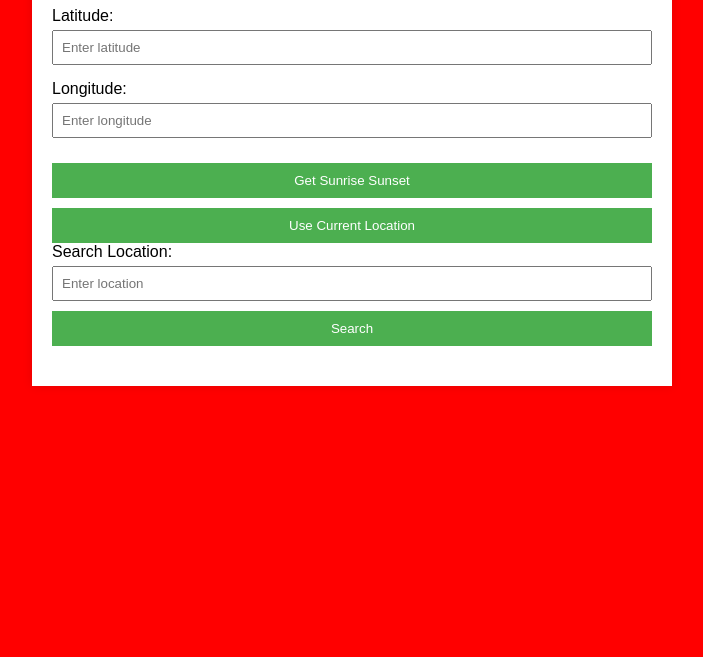
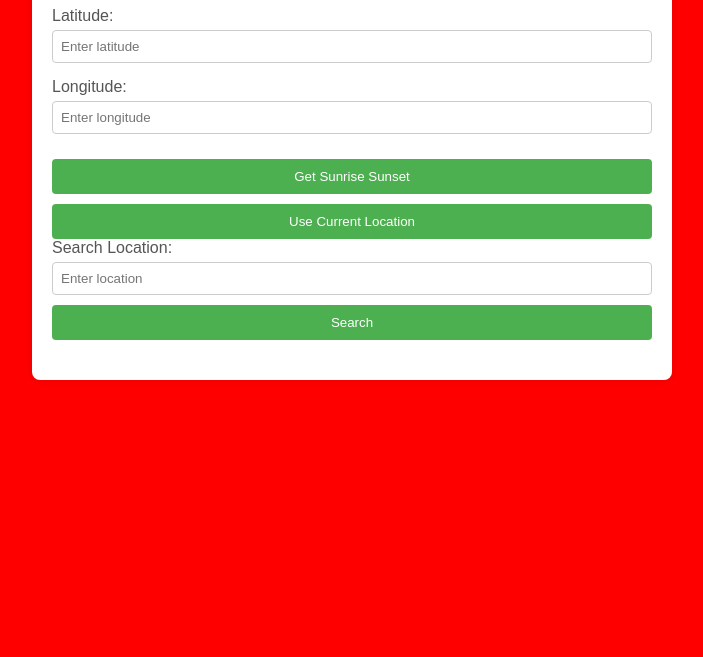
Before and after one commit to AaruAgrawal/ITMD541-Lab4, a plain HTML site: page index.html in a window 1280 px wide. Shown: the part 143-800 px from the top of the page, without its empty margins (288-991 px from the left). Drawn offline with Linux system fonts and the light colour scheme.

Commit message:
Update styles.css

```diff
--- a/styles.css
+++ b/styles.css
@@ -1,3 +1,62 @@
+body {
+  font-family: 'Arial', sans-serif;
+  background-color: #f2f2f2;
+  margin: 0;
+  padding: 0;
+}
+
+.container {
+  max-width: 600px;
+  margin: 50px auto;
+  padding: 20px;
+  background-color: #fff;
+  box-shadow: 0 0 20px rgba(0, 0, 0, 0.1);
+  border-radius: 8px;
+}
+
+h1 {
+  text-align: center;
+  color: #333;
+}
+
+div {
+  margin-bottom: 15px;
+}
+
+label {
+  display: block;
+  margin-bottom: 8px;
+  color: #555;
+}
+
+input {
+  width: 100%;
+  padding: 10px;
+  box-sizing: border-box;
+  border: 1px solid #ccc;
+  border-radius: 4px;
+}
+
+button {
+  background-color: #4caf50;
+  color: white;
+  padding: 12px;
+  border: none;
+  cursor: pointer;
+  width: 100%;
+  margin-top: 15px;
+  border-radius: 4px;
+  transition: background-color 0.3s;
+}
+
+button:hover {
+  background-color: #45a049;
+}
+
+#result {
+  margin-top: 20px;
+  color: #333;
+}
 body {
   font-family: 'Arial', sans-serif;
   background-color: #ff0000;
```
